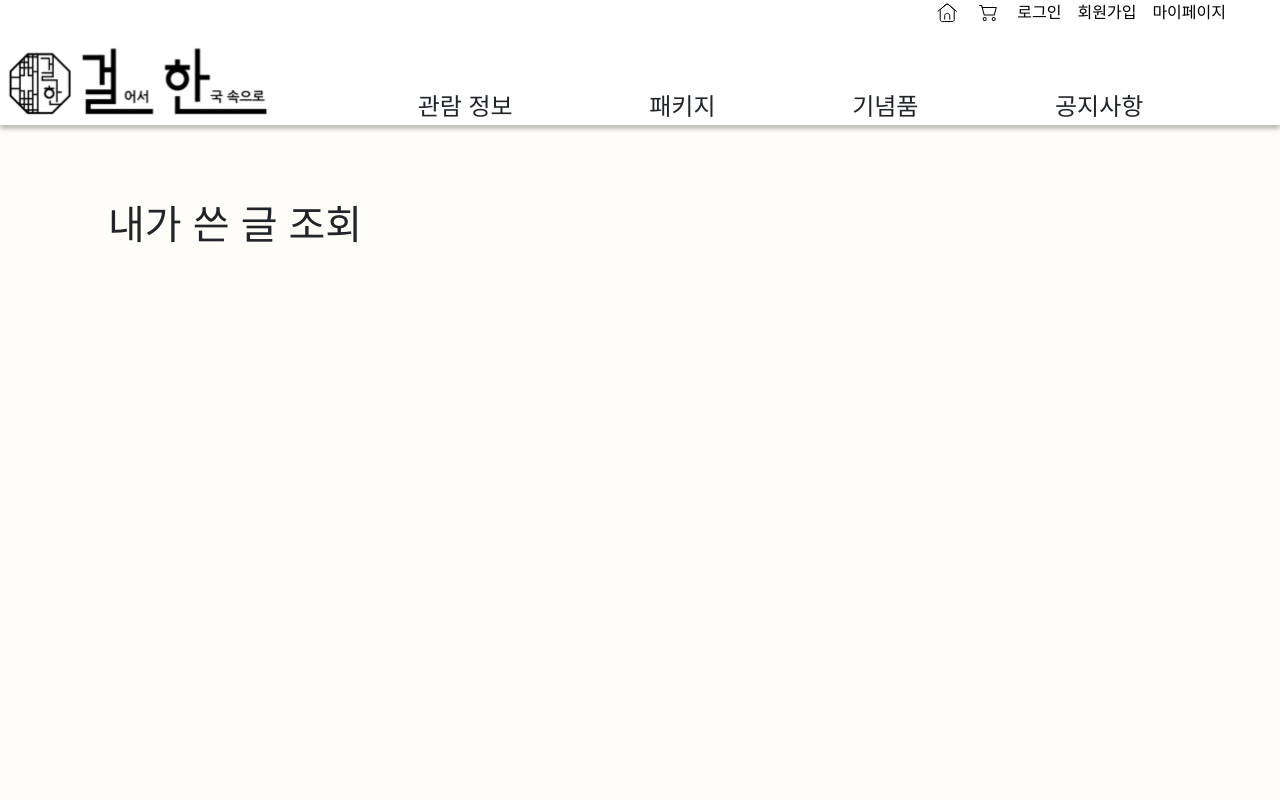
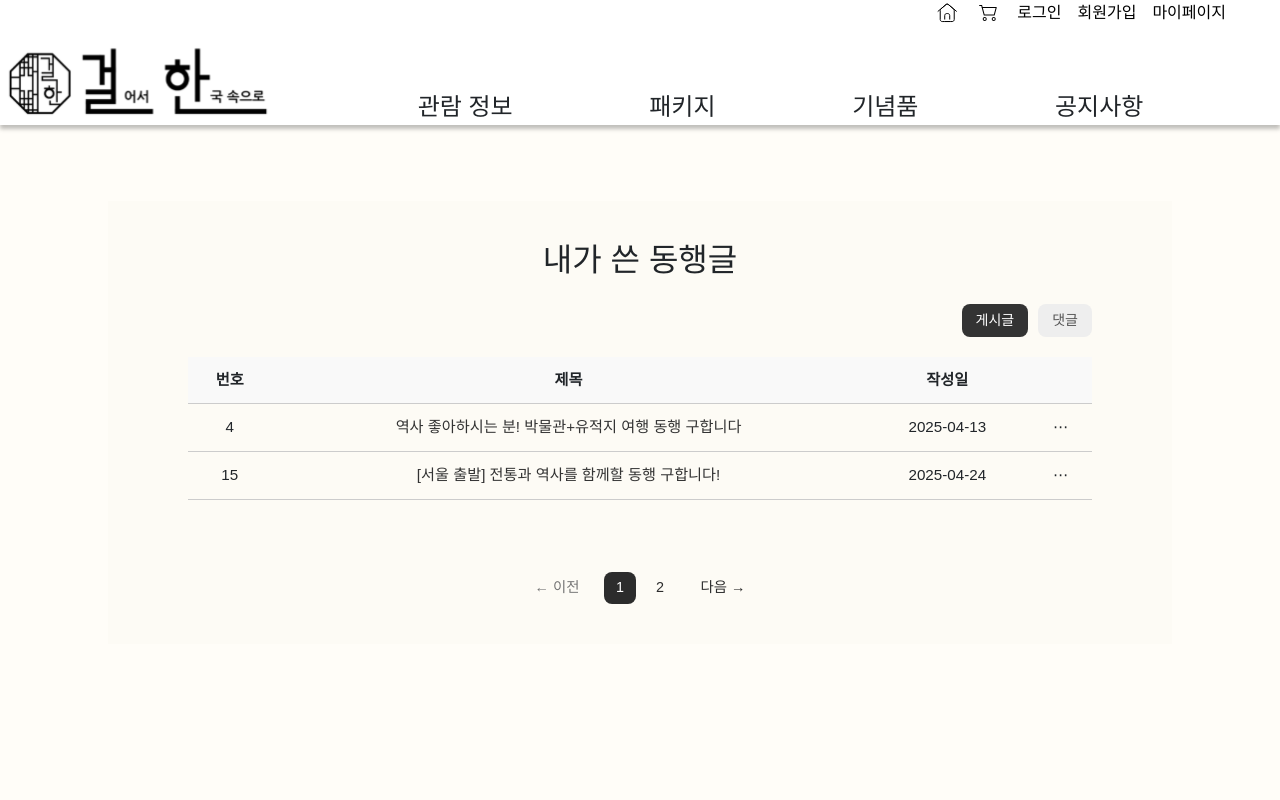
Before and after one commit to swcamp-be15-baksal/be15-2nd-baksal-gulhan-fe, a Vue app: page /mypage/post in a window 1280 px wide. Shown: the top 800 px of the page. Built offline with nearby package versions, Linux system fonts and the light colour scheme; a web font is replaced by a local one.

Commit message:
Feat: 마이페이지 게시글 조회 구현 #37

```diff
--- /dev/null
+++ b/src/features/mypage/components/UserPostTable.vue
@@ -0,0 +1,62 @@
+<script setup>
+defineProps({
+  items: Array,
+  isComment: Boolean
+})
+</script>
+
+<template>
+  <table class="post-table">
+    <thead>
+    <tr>
+      <th>번호</th>
+      <th>{{ isComment ? '내용' : '제목' }}</th>
+      <th>작성일</th>
+      <th></th>
+    </tr>
+    </thead>
+    <tbody>
+    <tr v-for="item in items" :key="item.commentId || item.travelMatePostId">
+      <td>{{ item.commentId || item.travelMatePostId }}</td>
+      <td>
+        <RouterLink
+          :to="{ name: 'board-detail', params: { id: item.travelMatePostId } }"
+          class="link"
+        >
+          {{ isComment ? item.content : item.title }}
+        </RouterLink>
+      </td>
+      <td>{{ item.createdAt }}</td>
+      <td>⋯</td>
+    </tr>
+    </tbody>
+  </table>
+</template>
+
+<style scoped>
+.post-table {
+  width: 100%;
+  border-collapse: collapse;
+  margin-top: 20px;
+  font-size: 0.95rem;
+}
+
+.post-table th,
+.post-table td {
+  border-bottom: 1px solid #ccc;
+  padding: 12px;
+  text-align: center;
+}
+
+.post-table th {
+  background: #f9f9f9;
+}
+
+.link {
+  color: #333;
+  text-decoration: none;
+}
+.link:hover {
+  text-decoration: underline;
+}
+</style>
--- a/src/features/mypage/router.js
+++ b/src/features/mypage/router.js
@@ -45,7 +45,7 @@ export const mypageRoutes = [
   {
     path : '/mypage/post',
     name : 'Post',
-    component : () => import('@/features/mypage/views/UserPostView.vue')
+    component : () => import('@/features/mypage/views/post/UserPostView.vue')
   },
   // 배송지 조회
   {
--- /dev/null
+++ b/src/features/mypage/stores/user.js
@@ -0,0 +1,8 @@
+import { defineStore } from 'pinia'
+import { ref } from 'vue'
+
+export const useUserStore = defineStore('user', () => {
+  const userId = ref('user01') // 현재 로그인한 유저라고 가정
+
+  return { userId }
+})
--- a/src/features/mypage/views/UserPostView.vue
+++ /dev/null
@@ -1,11 +0,0 @@
-<script setup>
-
-</script>
-
-<template>
-  <h1>내가 쓴 글 조회</h1>
-</template>
-
-<style scoped>
-
-</style>
--- /dev/null
+++ b/src/features/mypage/views/post/UserPostView.vue
@@ -0,0 +1,89 @@
+<script setup>
+import { ref, computed } from 'vue'
+import posts from '@/features/travelmatepost/mock/tmp.json'
+import comments from '@/features/travelmatepost/mock/comment.json'
+import { useUserStore } from '@/features/mypage/stores/user'
+import UserPostTable from '@/features/mypage/components/UserPostTable.vue'
+import PaginationBar from '@/components/common/PaginationBar.vue'
+
+const tab = ref('post')
+const currentPage = ref(1)
+const pageSize = 2
+
+const userStore = useUserStore()
+const userId = userStore.userId
+
+const postItems = computed(() => posts.filter(p => p.userId === userId))
+const commentItems = computed(() => comments.filter(c => c.userId === userId))
+
+const displayedItems = computed(() => {
+  return tab.value === 'post' ? postItems.value : commentItems.value
+})
+
+const pagedItems = computed(() => {
+  const start = (currentPage.value - 1) * pageSize
+  return displayedItems.value.slice(start, start + pageSize)
+})
+
+const totalPages = computed(() =>
+  Math.ceil(displayedItems.value.length / pageSize)
+)
+
+const changeTab = (type) => {
+  tab.value = type
+  currentPage.value = 1 // 탭 바꿀 때 페이지 초기화
+}
+</script>
+
+<template>
+  <div class="user-post-view">
+    <h2>{{ tab === 'post' ? '내가 쓴 동행글' : '내가 쓴 댓글' }}</h2>
+
+    <div class="tab-buttons">
+      <button :class="{ active: tab === 'post' }" @click="changeTab('post')">게시글</button>
+      <button :class="{ active: tab === 'comment' }" @click="changeTab('comment')">댓글</button>
+    </div>
+
+    <UserPostTable :items="pagedItems" :isComment="tab === 'comment'" />
+
+    <PaginationBar
+      :current-page="currentPage"
+      :total-pages="totalPages"
+      @update:page="page => currentPage = page"
+    />
+  </div>
+</template>
+
+<style scoped>
+.user-post-view {
+  padding: 40px 80px;
+  background: #fdfbf5;
+}
+
+h2 {
+  text-align: center;
+  margin-bottom: 24px;
+}
+
+.tab-buttons {
+  display: flex;
+  justify-content: flex-end;
+  gap: 10px;
+  margin-bottom: 10px;
+}
+
+.tab-buttons button {
+  padding: 6px 14px;
+  font-size: 0.875rem;
+  border-radius: 8px;
+  border: none;
+  cursor: pointer;
+  background-color: #eee;
+  color: #555;
+}
+
+.tab-buttons .active {
+  background-color: #333;
+  color: white;
+}
+</style>
```
